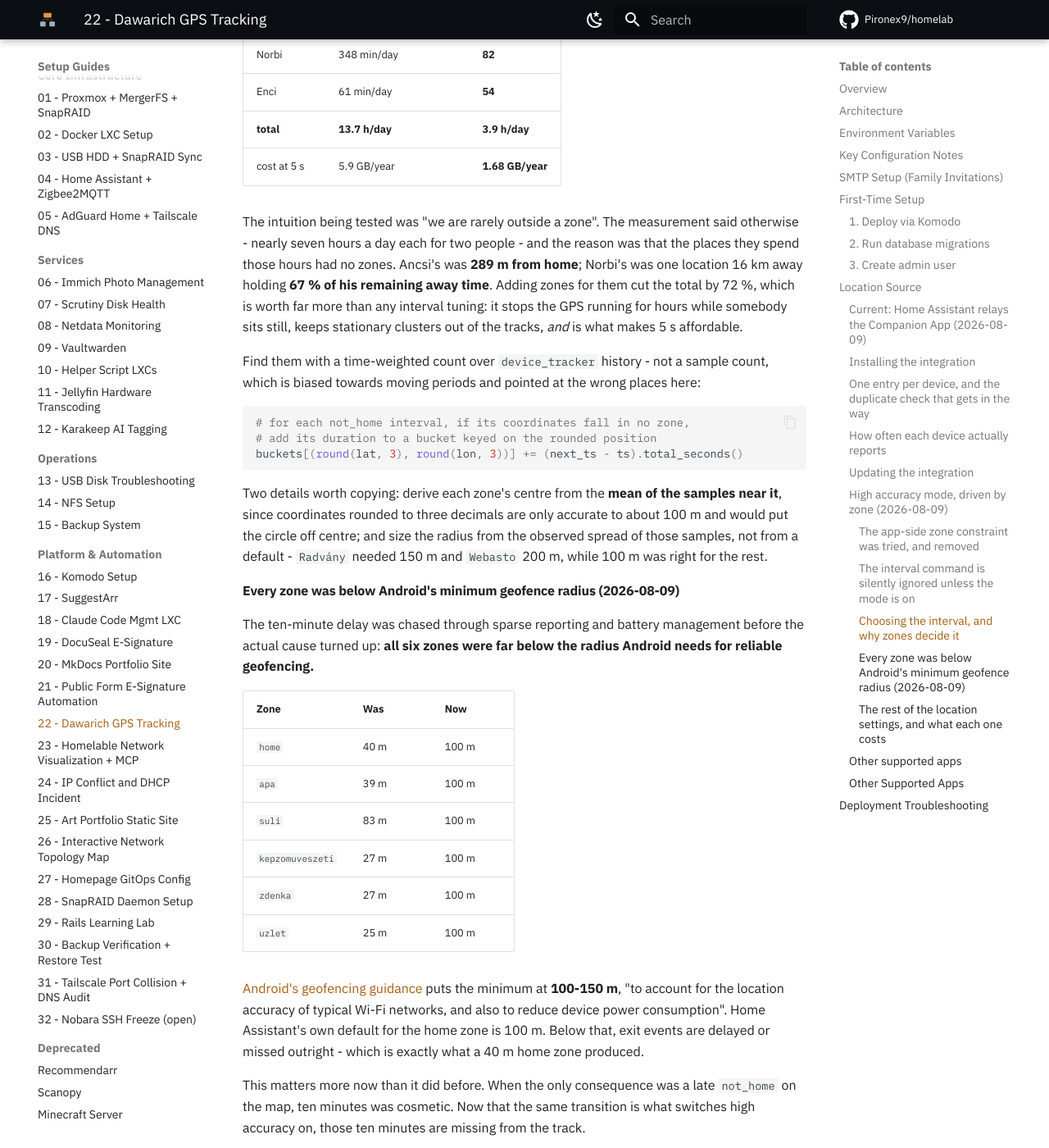
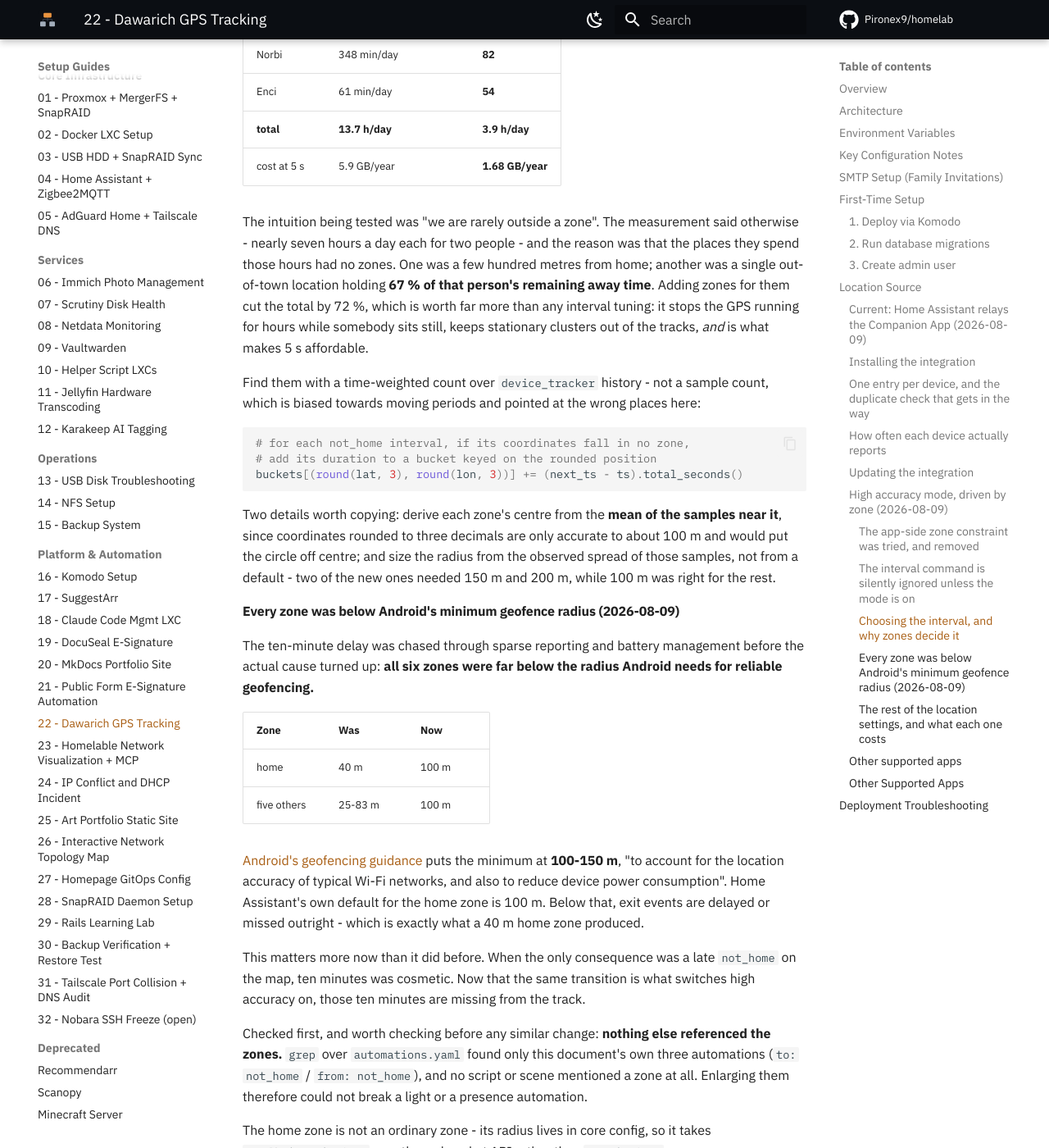
Before and after one commit to Pironex9/homelab, an MkDocs documentation site: the page built from docs/proxmox/22_Dawarich_GPS_Tracking_Setup.md, in a window 1280 px wide and 1400 px high, scrolled down 12505 px. Shown: the whole window at 82% size. Built offline with MkDocs 1.6.1 and Material for MkDocs 9.7.7, drawn with Linux system fonts in a browser that asks for light colours; comment, search, counter and statistics services are not loaded; some of the changed text lies outside the part shown.

Commit message:
docs: take personal location and identity data out of the published site
docs/ is published at docs.homelabor.net, so anything in it is public. The
Dawarich work had accumulated three kinds of thing that should not be:

- zone names, which are places the family spends time - `apa`, `suli`,
  `uzlet`, a person's name, and two new workplaces
- the local parts of three real email addresses, used to say which Dawarich
  account each phone writes into
- distances tying a specific person to a specific place

None of it is needed to explain the design, so the tables now say "five
others" and "account 1..3", and the distances are given without the person.

Also removes a personal email address from the SSH key table in
claude-mgmt.md, which predates this work.

No GPS coordinates were ever committed - the working scripts hold them, and
those live outside the repository.

````diff
--- a/docs/proxmox/22_Dawarich_GPS_Tracking_Setup.md
+++ b/docs/proxmox/22_Dawarich_GPS_Tracking_Setup.md
@@ -333,7 +333,7 @@
 | **total** | **13.7 h/day** | **3.9 h/day** |
 | cost at 5 s | 5.9 GB/year | **1.68 GB/year** |
 
-The intuition being tested was "we are rarely outside a zone". The measurement said otherwise - nearly seven hours a day each for two people - and the reason was that the places they spend those hours had no zones. Ancsi's was **289 m from home**; Norbi's was one location 16 km away holding **67 % of his remaining away time**. Adding zones for them cut the total by 72 %, which is worth far more than any interval tuning: it stops the GPS running for hours while somebody sits still, keeps stationary clusters out of the tracks, *and* is what makes 5 s affordable.
+The intuition being tested was "we are rarely outside a zone". The measurement said otherwise - nearly seven hours a day each for two people - and the reason was that the places they spend those hours had no zones. One was a few hundred metres from home; another was a single out-of-town location holding **67 % of that person's remaining away time**. Adding zones for them cut the total by 72 %, which is worth far more than any interval tuning: it stops the GPS running for hours while somebody sits still, keeps stationary clusters out of the tracks, *and* is what makes 5 s affordable.
 
 Find them with a time-weighted count over `device_tracker` history - not a sample count, which is biased towards moving periods and pointed at the wrong places here:
 
@@ -343,7 +343,7 @@
 buckets[(round(lat, 3), round(lon, 3))] += (next_ts - ts).total_seconds()
 ```
 
-Two details worth copying: derive each zone's centre from the **mean of the samples near it**, since coordinates rounded to three decimals are only accurate to about 100 m and would put the circle off centre; and size the radius from the observed spread of those samples, not from a default - `Radvány` needed 150 m and `Webasto` 200 m, while 100 m was right for the rest.
+Two details worth copying: derive each zone's centre from the **mean of the samples near it**, since coordinates rounded to three decimals are only accurate to about 100 m and would put the circle off centre; and size the radius from the observed spread of those samples, not from a default - two of the new ones needed 150 m and 200 m, while 100 m was right for the rest.
 
 #### Every zone was below Android's minimum geofence radius (2026-08-09)
 
@@ -351,12 +351,8 @@
 
 | Zone | Was | Now |
 |---|---|---|
-| `home` | 40 m | 100 m |
-| `apa` | 39 m | 100 m |
-| `suli` | 83 m | 100 m |
-| `kepzomuveszeti` | 27 m | 100 m |
-| `zdenka` | 27 m | 100 m |
-| `uzlet` | 25 m | 100 m |
+| home | 40 m | 100 m |
+| five others | 25-83 m | 100 m |
 
 [Android's geofencing guidance](https://developer.android.com/develop/sensors-and-location/location/geofencing) puts the minimum at **100-150 m**, "to account for the location accuracy of typical Wi-Fi networks, and also to reduce device power consumption". Home Assistant's own default for the home zone is 100 m. Below that, exit events are delayed or missed outright - which is exactly what a 40 m home zone produced.
 
````
Also changed, not shown: other parts of docs/proxmox/22_Dawarich_GPS_Tracking_Setup.md (+4 -4 lines), docs/hosts/claude-mgmt.md (+1 -1 lines).
